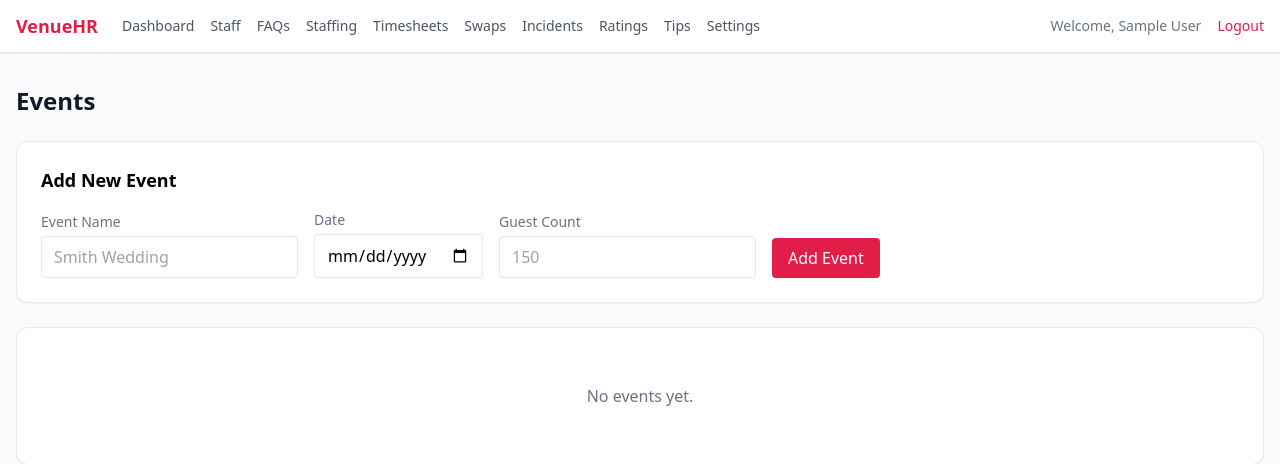
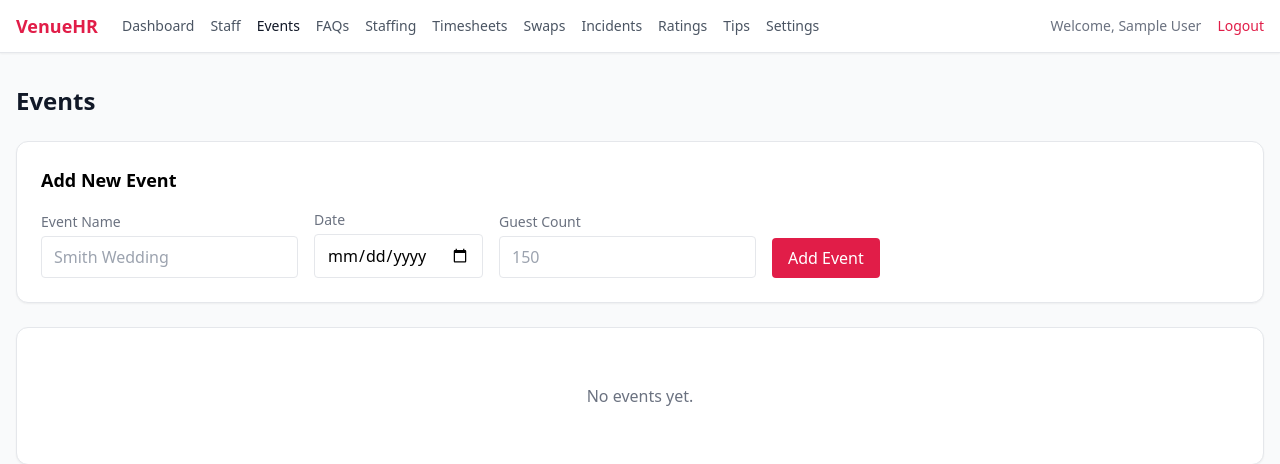
Before and after one commit to wavesurgeai-art/venuehr, a Flask app: page /admin/events in a window 1280 px wide. Shown: the top 464 px of the page. Run offline with Flask 3, Linux system fonts and the light colour scheme; the visitor is signed in with stand-in values (Sample User, id 1); data that the repository does not hold is empty; parts of the project's set-up code (start-up, migrations or seed data) failed here and were passed over; some libraries are stand-ins or nearby versions.

Commit message:
Update base.html

```diff
--- a/templates/base.html
+++ b/templates/base.html
@@ -22,6 +22,7 @@
                 <div class="flex gap-4 text-sm text-gray-600">
                     <a href="{{ url_for('dashboard') }}" class="hover:text-gray-900 {% if request.endpoint == 'dashboard' %}text-gray-900 font-medium{% endif %}">Dashboard</a>
                     <a href="{{ url_for('staff_list') }}" class="hover:text-gray-900 {% if request.endpoint and 'staff' in request.endpoint %}text-gray-900 font-medium{% endif %}">Staff</a>
+                    <a href="{{ url_for('events_list') }}" class="hover:text-gray-900 {% if request.endpoint == 'events_list' %}text-gray-900 font-medium{% endif %}">Events</a>
                     <a href="{{ url_for('admin_faqs') }}" class="hover:text-gray-900 {% if request.endpoint and 'faq' in request.endpoint %}text-gray-900 font-medium{% endif %}">FAQs</a>
                     <a href="{{ url_for('staffing_matrix') }}" class="hover:text-gray-900 {% if request.endpoint and 'staffing' in request.endpoint %}text-gray-900 font-medium{% endif %}">Staffing</a>
                     <a href="{{ url_for('timesheets') }}" class="hover:text-gray-900 {% if request.endpoint and 'timesheet' in request.endpoint %}text-gray-900 font-medium{% endif %}">Timesheets</a>
```
